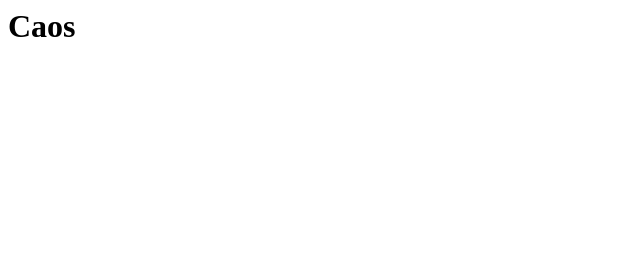
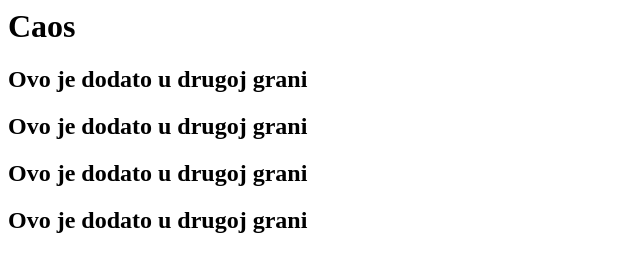
Before and after one commit to Jovan-Jovic/novi_folder1, a plain HTML site: page index.html in a window 1280 px wide. Shown: the whole page, without its empty margins (0-640 px from the left). Drawn offline with Linux system fonts and the light colour scheme.

Commit message:
Update index.html
druga promena

```diff
--- a/index.html
+++ b/index.html
@@ -1 +1,5 @@
 <h1>Caos</h1>
+<h2>Ovo je dodato u drugoj grani </h2>
+<h2>Ovo je dodato u drugoj grani </h2>
+<h2>Ovo je dodato u drugoj grani </h2>
+<h2>Ovo je dodato u drugoj grani </h2>
```
